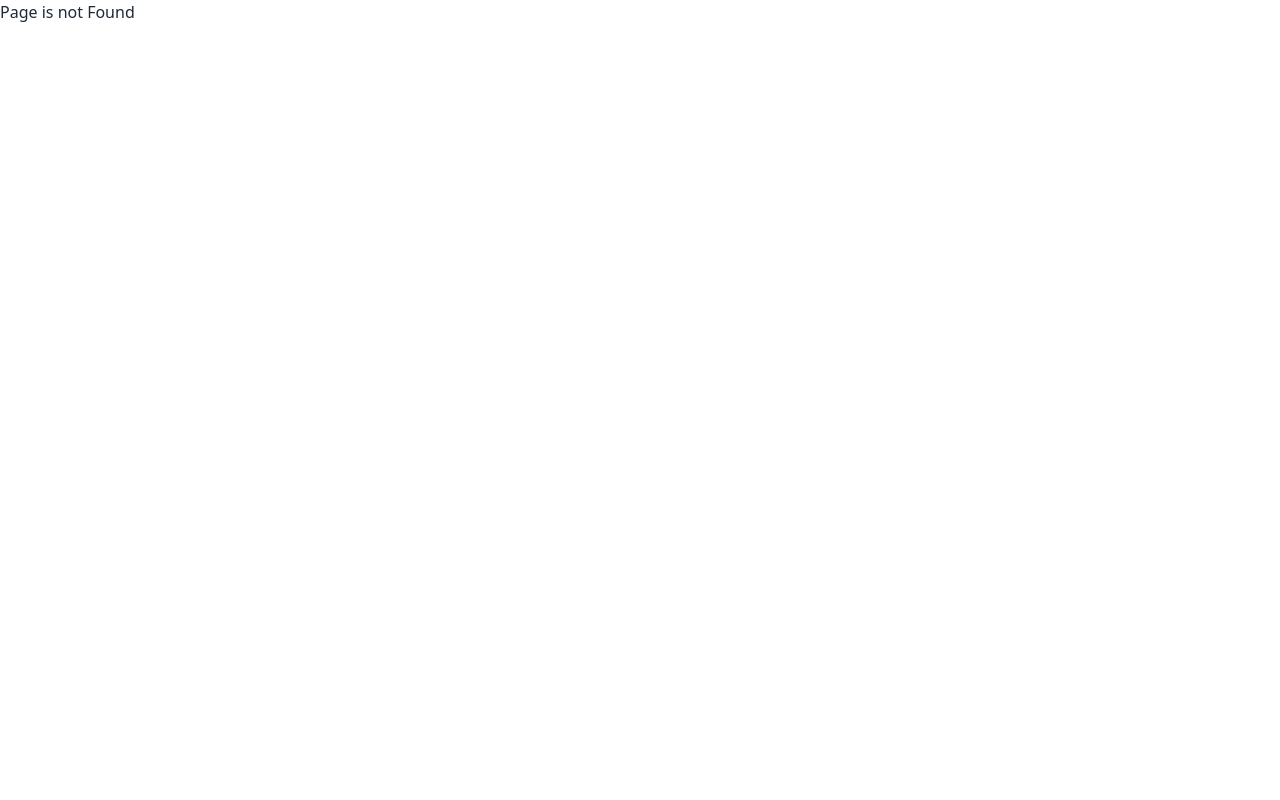
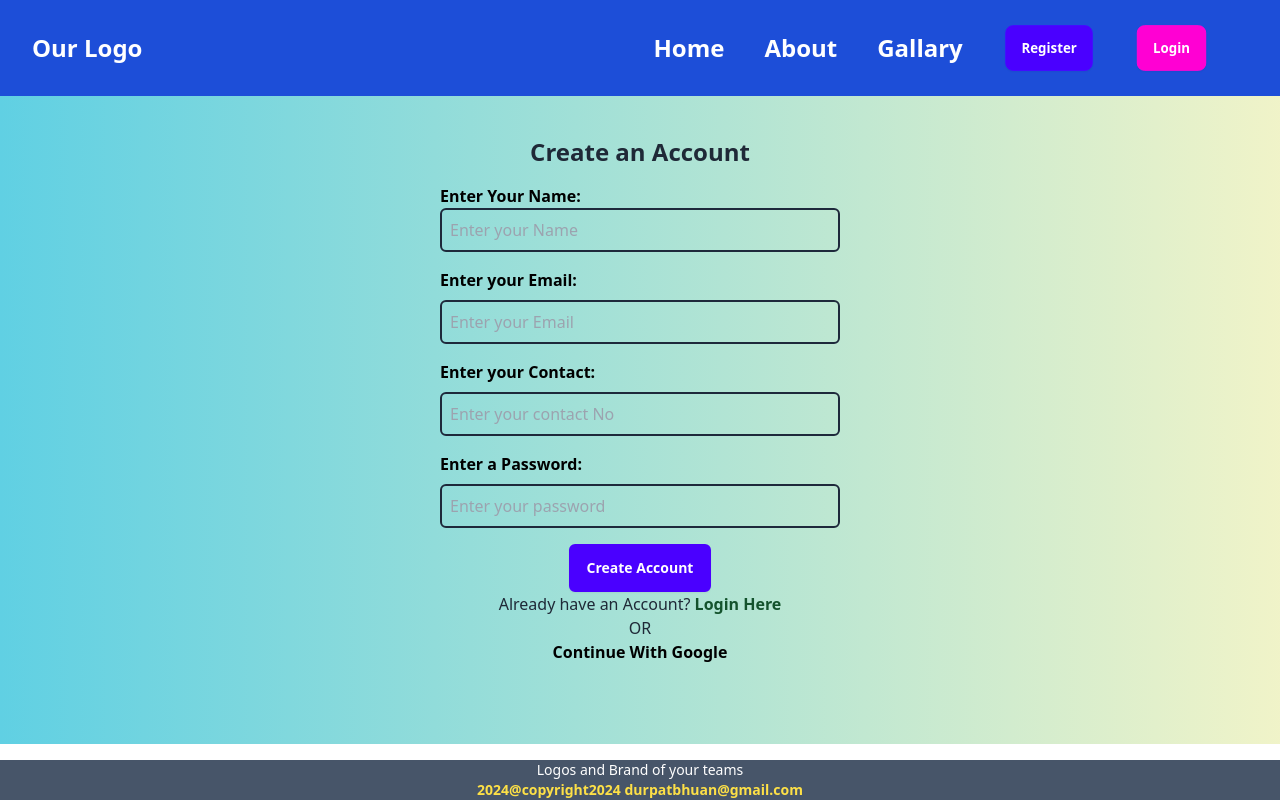
Before and after one commit to durpatbalayar2/chatbot, a React (Vite) app in the folder client/: page /register in a window 1280 px wide. Before the commit this address had no page. Built offline with nearby package versions, Linux system fonts and the light colour scheme.

Commit message:
files updatedt

```diff
--- a/client/src/App.jsx
+++ b/client/src/App.jsx
@@ -17,7 +17,7 @@ function App() {
         <Route path="/home" element={<Home />} />
         <Route path="/about" element={<About />} />
         <Route path="/login" element={<Login />} />
-        <Route path="/signup" element={<Signup />} />
+        <Route path="/register" element={<Signup />} />
         <Route path="/gallary" element={<Gallary/>} />
          <Route path="*" element={<h2>Page is not Found</h2>} />
       </Routes>
--- a/client/src/Pages/About.jsx
+++ b/client/src/Pages/About.jsx
@@ -16,7 +16,7 @@ const About = () => {
             Lorem ipsum dolor sit amet, consectetur adipisicing elit. Dignissimos quam facilis nesciunt, nemo repellendus quo error quisquam quos pariatur unde! Lorem ipsum dolor sit amet consectetur adipisicing elit. Cum maxime quidem, commodi libero suscipit nesciunt sit accusantium consequuntur nulla dolores, provident eos cupiditate numquam nisi adipisci incidunt, dolore iste unde?
           </span>
          <button className='btn btn-warning px-8 text-xl mt-2 font-semibold'>
-            <Link to='/signup'>Join Us</Link></button>
+            <Link to='/register'>Join Us</Link></button>
           </h2>
       </div>
     </div>
--- a/client/src/Pages/Intro.jsx
+++ b/client/src/Pages/Intro.jsx
@@ -27,7 +27,7 @@ const Intro = () => {
       <div className='flex gap-10 px-6 pt-4 text-2xl font-semibold mr-10 max-sm:hidden'>
         <Link to='/'>Home</Link>
         <Link to="/home">About</Link>
-        <button className='btn btn-primary text-white font-bold'> <Link to="/signup">Register</Link></button>
+        <button className='btn btn-primary text-white font-bold'> <Link to="/register">Register</Link></button>
         <button className='btn btn-secondary text-white font-bold'> <Link to="/login">Login</Link></button>
       </div>
      </div>
--- a/client/src/Pages/Signup.jsx
+++ b/client/src/Pages/Signup.jsx
@@ -12,8 +12,9 @@ const Signup = () => {
     const Name=form.name.value;
     const Email=form.email.value
     const Password=form.password.value
+    const Phone=form.phone.value
     console.log(Name,Email,Password);
-    let mydata={Name,Email,Password};
+    let mydata={Name,Email,Password,Phone};
     console.log(mydata);
     axios
       .post('http://localhost:8080/register', mydata)
--- a/client/src/components/Navbar.jsx
+++ b/client/src/components/Navbar.jsx
@@ -13,7 +13,7 @@ const Navbar = () => {
         <Link to='/home'>Home</Link>
         <Link to="/about">About</Link>
         <Link to="/Gallary">Gallary</Link>
-        <button className='btn btn-primary text-white font-bold'> <Link to="/signup">Register</Link></button>
+        <button className='btn btn-primary text-white font-bold'> <Link to="/register">Register</Link></button>
         <button className='btn btn-secondary text-white font-bold'> <Link to="/login">Login</Link></button>
 
       </div>
```
